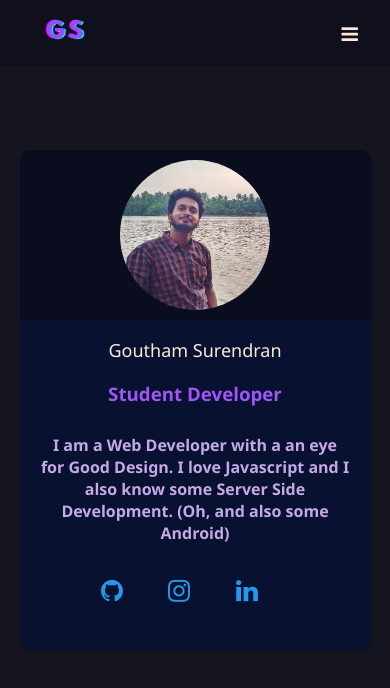
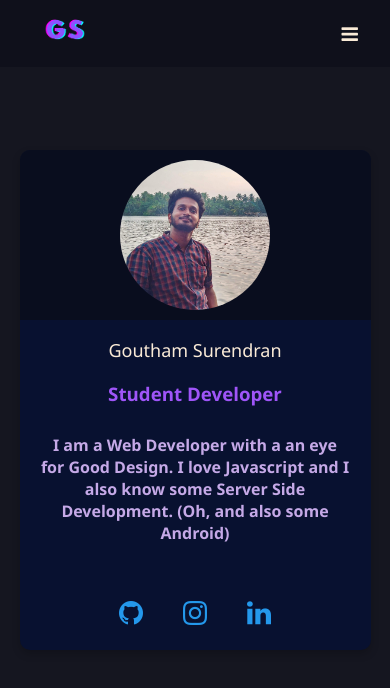
Before and after one commit to GouthamSurendran/GouthamSurendran.github.io, a website: page about.html in a window 390 px wide. Drawn offline with Linux system fonts and the light colour scheme.

Commit message:
social links responsive

```diff
--- a/about.html
+++ b/about.html
@@ -44,7 +44,7 @@
 					(Oh, and also some Android)</h4>
 			</div>
 			<div class="containerC">
-				<ul style="list-style: none;" class="social-links">
+				<ul class="social-links">
 					<li><a href="https://github.com/GouthamSurendran" target="_blank"><i class="fa fa-github"
 								aria-hidden="true" style="color: #2498eb;"></i></a></li>
 					<li><a href="https://www.instagram.com/_g_outham_/" target="_blank"><i class="fa fa-instagram"
--- a/css/main.css
+++ b/css/main.css
@@ -258,29 +258,34 @@ h1{
   margin-top: 40px;
   padding: 20px;
   background-color: #081130;
-  max-height: 50px;
+  max-height: 150px;
   display: block;
   color: rgba(44, 44, 44, 0.849);
   text-align: center;
 }
 
 .containerC {
-  margin-top: 60px;
-  padding: 0px 20px;
+  max-height: 100px;
   background-color: #081130;
-  max-height: 50px;
-  display: flex;
   color: rgba(44, 44, 44, 0.849);
-  text-align: center;
 }
 
-.containerC ul li {
+.social-links {
+  padding: 0;
+  list-style: none;
+  display: flex;
+  justify-content: center;
+  margin: 10px 0px;
+}
+
+.social-links li {
+  font-size: 28px;
   display: inline-block;
-  margin: 20px 25px;
-  transform: scale(1.6);
+  margin: 0px 20px;
 }
+
 .containerC ul li:hover {
-  transform: scale(2);
+  transform: scale(1.3);
 }
 
 .containerB {
```
Also changed, not shown: dist/css/style.css, 1 other file.
